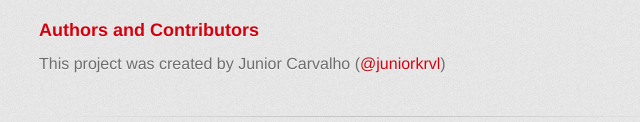
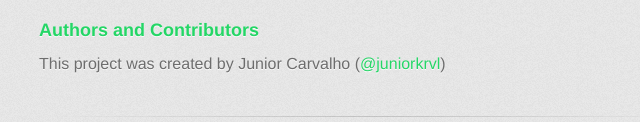
Before and after one commit to juniorkrvl/evernote-taggify, a plain HTML site: page index.html in a window 1280 px wide. Shown: the part 1397-1519 px from the top of the page, without its empty margins (291-931 px from the left). Drawn offline with Linux system fonts and the light colour scheme; a web font is replaced by a local one.

Commit message:
Update stylesheet.css

```diff
--- a/stylesheets/stylesheet.css
+++ b/stylesheets/stylesheet.css
@@ -57,7 +57,7 @@ body {
 }
 
 a {
-  color: #d5000d;
+  color: #24D666;
 }
 a:hover {
   color: #c5000c;
@@ -260,7 +260,7 @@ h3 {
   margin-bottom: 8px;
   font-size: 18px;
   font-weight: bold;
-  color: #d5000d;
+  color: #24D666;
 }
 
 h4 {
```
